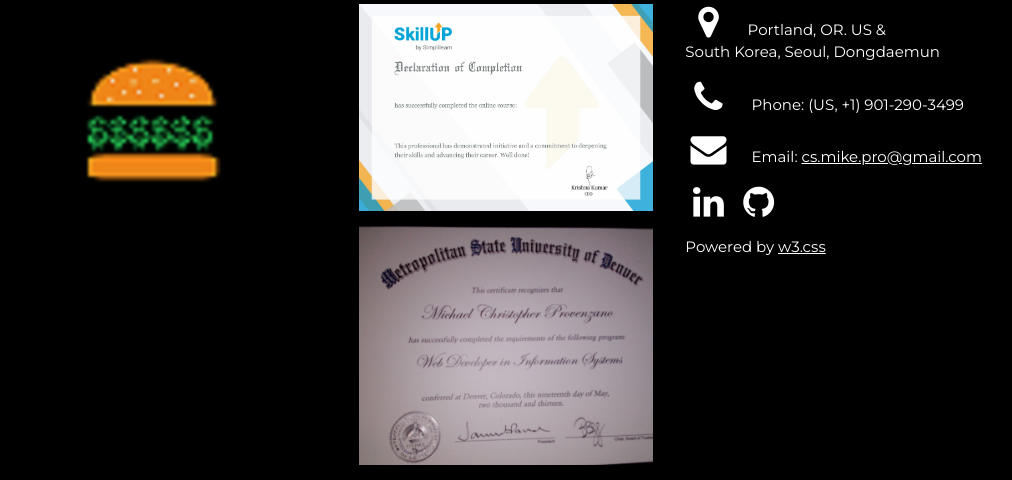
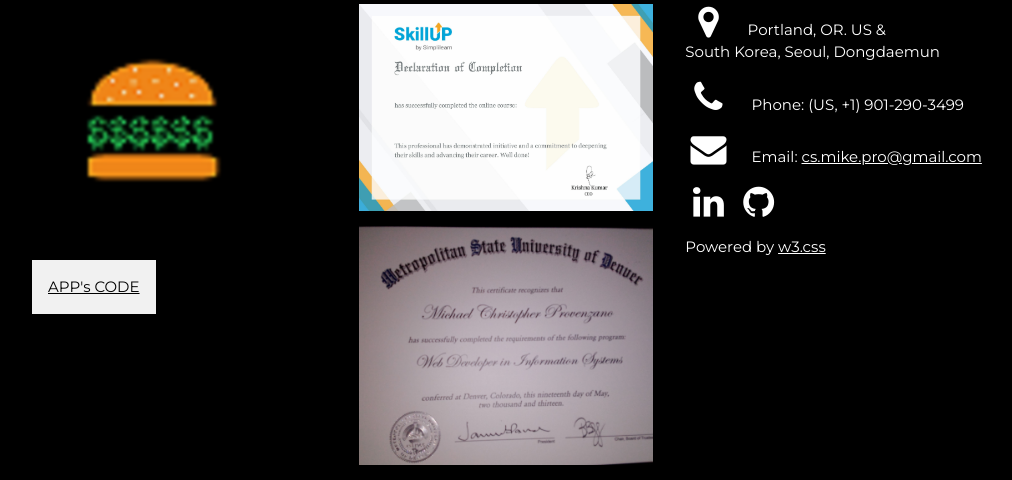
Before and after one commit to Kuwahla/web-site-php, a PHP site: page / in a window 1280 px wide. Shown: the part 1741-2221 px from the top of the page, without its empty margins (178-1190 px from the left). Run offline with PHP 8.4, Linux system fonts and the light colour scheme.

Commit message:
code button

```diff
--- a/index.php
+++ b/index.php
@@ -103,6 +103,11 @@ body, h1,h2,h3,h4,h5,h6 {font-family: "Montserrat", sans-serif}
     <hr style="width:200px" class="w3-opacity">
 
     <a href="https://play.google.com/store/apps/details?id=solo.miketheappsmith.fooddecisionapp" target="_blank"><img src="/pics/FDA.png" style="width:64;height:64;"  alt="Logo for Food Decision App"></a>
+
+    <button class="w3-button w3-light-grey w3-padding-16 w3-section">
+      <a href="https://github.com/Mike-Proven/My_First_Published_App" target="_blank">APP's CODE</a>
+    </button>
+
 </div><div class="w3-third">
     <h2 class="w3-text-light-grey">Certificates</h2>
     <hr style="width:200px" class="w3-opacity">
```
